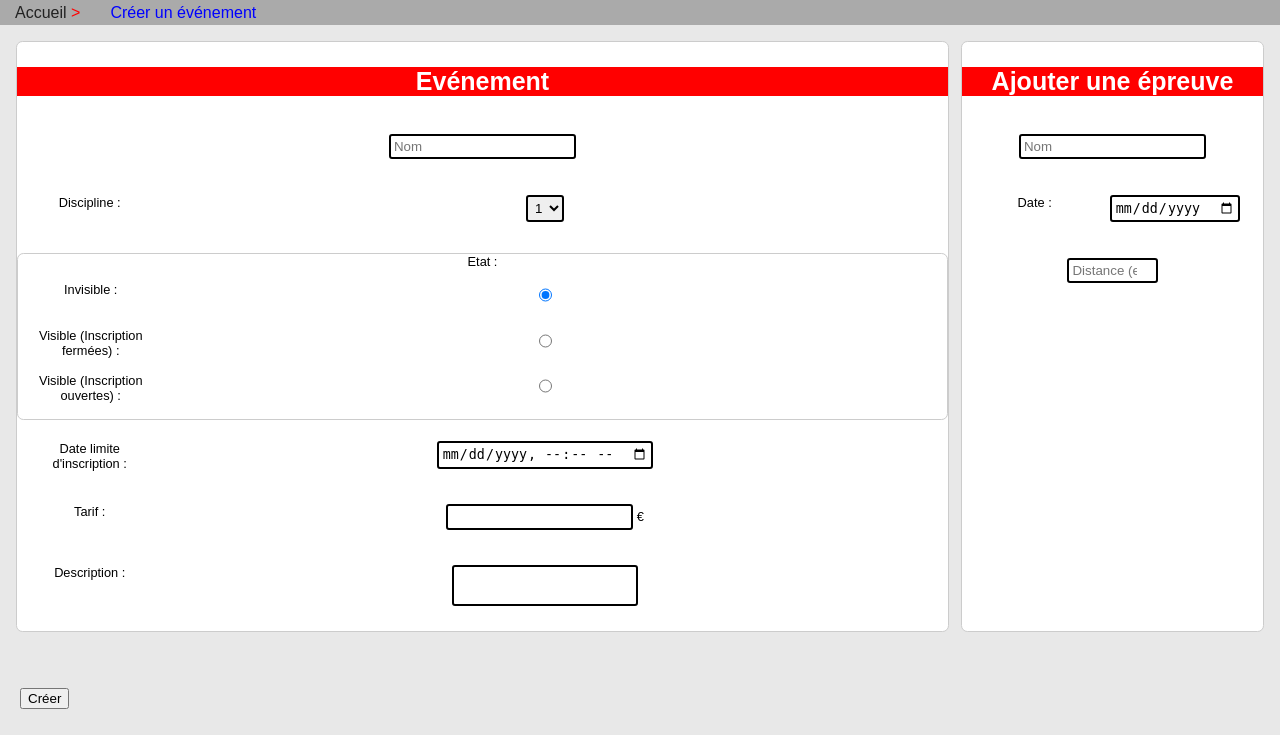
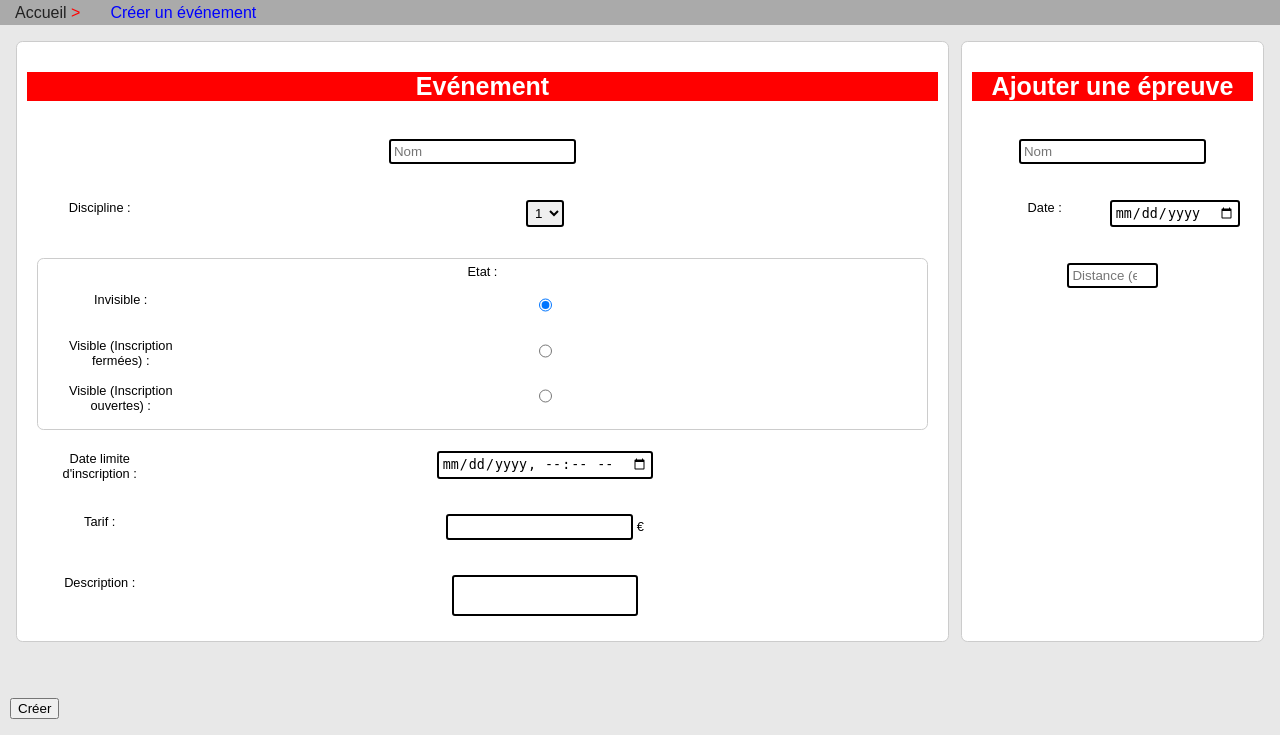
Before and after one commit to dclement8/LP-CISIIE-Atelier-1, a PHP site: page /html/creer.html in a window 1280 px wide. Shown: the part 108-843 px from the top of the page. Run offline with PHP 8.4, Linux system fonts and the light colour scheme.

Commit message:
Correction css (2)

```diff
--- a/css/main.css
+++ b/css/main.css
@@ -170,6 +170,9 @@ ul li {
 
 form {
   text-align: left; }
+  form div {
+    margin: 0 10px 0;
+    padding: 5px 10px 0; }
 
 label {
   float: left;
@@ -177,7 +180,6 @@ label {
   font-size: .8rem; }
 
 section, form {
-  padding: 10px;
   font-size: 100%;
   font: inherit;
   vertical-align: baseline;
@@ -218,7 +220,7 @@ header {
     color: white;
     font-size: 1.5em; }
 
-input:not([type="submit"]):not([type="button"]), select, textarea {
+input:not([type="submit"]):not([type="button"]):not([type="file"]), select, textarea {
   min-height: 20px;
   box-sizing: border-box;
   border-radius: 3px;
@@ -301,8 +303,15 @@ div.line div, div.line-margin div, div.line-margin-1 div, div.line-margin-2 div,
 .container {
   margin-bottom: 3rem; }
 
-p {
+p, fieldset {
   padding: 0 10px 0; }
+
+fieldset {
+  margin: 0 10px 0; }
+
+[id^=spoiler-] h4 {
+  background-color: #FF6464;
+  font-size: 1.2rem; }
 
 .btn {
   font-size: 16px;
--- a/scss/_base.scss
+++ b/scss/_base.scss
@@ -198,6 +198,7 @@ ul li
 
 form {
 	text-align: left;
+	div { margin: 0 10px 0; padding: 5px 10px 0;}
 }
 
 label {
@@ -208,16 +209,10 @@ label {
 
 section, form
 {
-	//margin-left: auto;
-	//margin-right: auto;
-	padding: 10px;
 	font-size: 100%;
 	font: inherit;
 	vertical-align: baseline;
-	//background-color: white;
-	//border: 1px solid #CCC;
 	padding-top: .5rem;
-	//max-width:300px;
 
 	h1
 	{
@@ -270,7 +265,7 @@ header
 	}
 }
 
-input:not([type="submit"]):not([type="button"]), select, textarea
+input:not([type="submit"]):not([type="button"]):not([type="file"]), select, textarea
 {
 	min-height:20px;
 	//font-size: 1.18em;
@@ -369,6 +364,13 @@ div.line div, div.line-margin div {
 	margin-bottom: 3rem;
 }
 
-p {
+p, fieldset {
 	padding: 0 10px 0;
 }
+
+fieldset { margin: 0 10px 0; }
+
+[id^=spoiler-] h4 {
+	background-color: #FF6464;
+	font-size: 1.2rem;
+}
```
Also changed, not shown: 1 other file.
